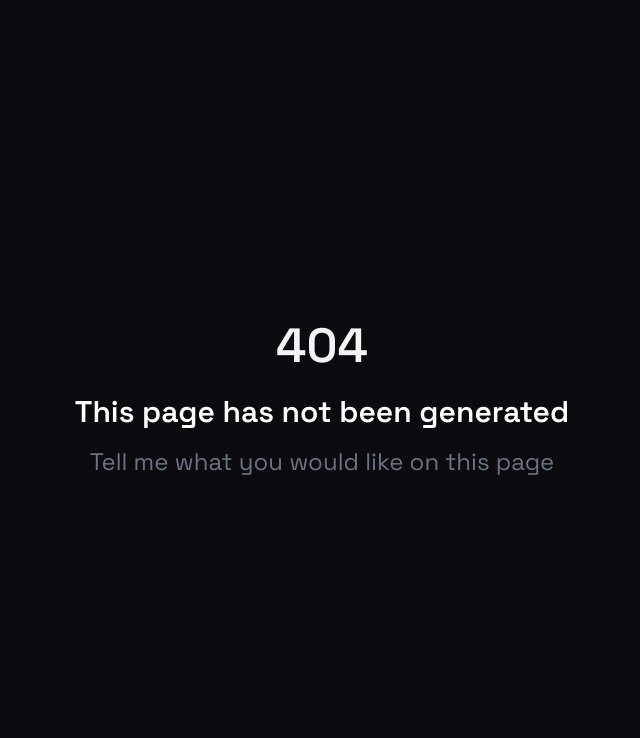
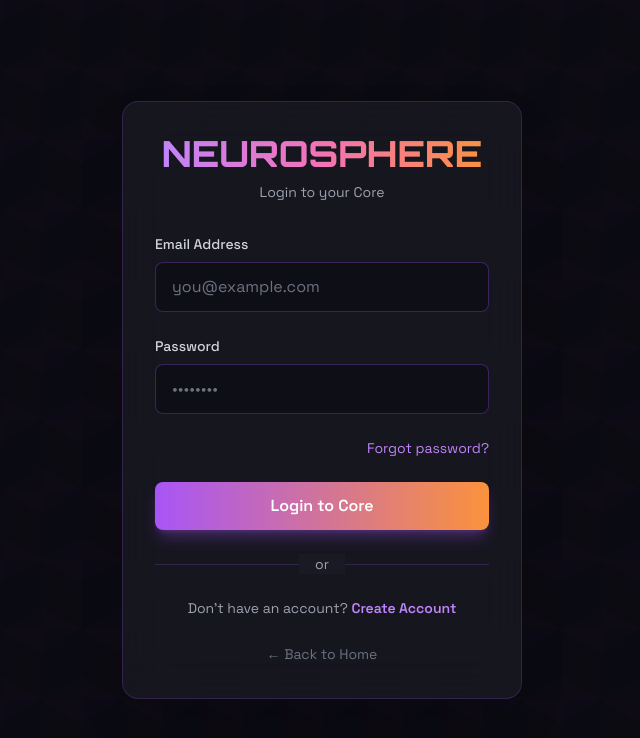
Before and after one commit to trpl333/neurospherevoice-ui, a React (Vite) app: page /login in a window 1280 px wide. Before the commit this address had no page. Shown: the top 738 px of the page, without its empty margins (318-958 px from the left). Built offline with nearby package versions, Linux system fonts and the light colour scheme.

Commit message:
Add files via upload

```diff
--- a/src/pages/landing/page.tsx
+++ b/src/pages/landing/page.tsx
@@ -39,6 +39,10 @@ export default function LandingPortal() {
   }, []);
 
   const handleEnter = () => {
+    navigate("/home");
+  };
+
+  const handleSkip = () => {
     navigate("/home");
   };
 
@@ -264,6 +268,19 @@ export default function LandingPortal() {
       {/* Main Content Container */}
       <div className="flex flex-col items-center justify-center px-6 w-full">
 
+        {/* Skip Animation Link - Above Orb */}
+        <button
+          onClick={handleSkip}
+          className="mb-8 text-gray-400 hover:text-white transition-colors duration-300 text-sm tracking-wider uppercase cursor-pointer z-50 relative"
+          style={{
+            fontFamily: 'Space Grotesk, sans-serif',
+            textDecoration: 'underline',
+            textUnderlineOffset: '4px'
+          }}
+        >
+          Skip Animation
+        </button>
+
         {/* Orb Container - Always visible and centered */}
         <div
           className="relative cursor-pointer group z-10 flex flex-col items-center"
--- a/src/pages/login/page.tsx
+++ b/src/pages/login/page.tsx
@@ -1,304 +1,136 @@
-import { useState } from "react";
-import { useNavigate } from "react-router-dom";
+import { useState } from 'react';
+import { useNavigate } from 'react-router-dom';
 
 export default function Login() {
   const navigate = useNavigate();
-  const [email, setEmail] = useState("");
-  const [password, setPassword] = useState("");
-  const [rememberMe, setRememberMe] = useState(false);
+  const [email, setEmail] = useState('');
+  const [password, setPassword] = useState('');
   const [isLoading, setIsLoading] = useState(false);
-  const [errorMessage, setErrorMessage] = useState("");
 
   const handleLogin = async (e: React.FormEvent) => {
     e.preventDefault();
     setIsLoading(true);
-    setErrorMessage("");
 
-    try {
-      const res = await fetch("https://app.neurospherevoiceai.com/api/auth/login", {
-        method: "POST",
-        headers: { "Content-Type": "application/json" },
-        body: JSON.stringify({ email, password })
-      });
+    // Simulate login - store customer ID
+    setTimeout(() => {
+      // Store customer ID in localStorage
+      const customerId = `customer_${Date.now()}`;
+      localStorage.setItem('customerId', customerId);
+      localStorage.setItem('userEmail', email);
 
-      const data = await res.json();
-
-      if (!res.ok) {
-        setErrorMessage(data.message || `Login failed: ${res.status} ${res.statusText}`);
       setIsLoading(false);
-        return;
-      }
-
-      // Store credentials
-      const storage = rememberMe ? localStorage : sessionStorage;
-      storage.setItem("authToken", data.token);
-      storage.setItem("customerId", data.customer_id);
-      storage.setItem("userEmail", email);
-      storage.setItem("userRole", data.role || "user");
-
-      // Navigate to dashboard
-      navigate("/dashboard");
-    } catch (error) {
-      console.error("Login error:", error);
-      setErrorMessage(`Connection error: ${error instanceof Error ? error.message : "Unable to reach server"}`);
-      setIsLoading(false);
-    }
-  };
-
-  // Temporary bypass function for testing
-  const handleBypassLogin = () => {
-    // Set fake credentials for testing
-    localStorage.setItem("authToken", "demo-token-12345");
-    localStorage.setItem("customerId", "demo-customer");
-    localStorage.setItem("userEmail", "demo@neurosphere.com");
-    localStorage.setItem("userRole", "admin");
-
-    // Navigate to dashboard
-    navigate("/dashboard");
+      navigate('/dashboard');
+    }, 1000);
   };
 
   return (
     <div className="min-h-screen w-full bg-[#0a0a12] text-white relative overflow-hidden flex items-center justify-center">
       {/* Background */}
-      <div className="absolute inset-0 hex-grid opacity-20"></div>
-
-      {/* Floating Particles */}
-      <div className="absolute inset-0 overflow-hidden pointer-events-none">
-        {[...Array(20)].map((_, i) => (
-          <div
-            key={i}
-            className="particle absolute w-1 h-1 bg-purple-400 rounded-full opacity-40"
-            style={{
-              left: `${Math.random() * 100}%`,
-              top: `${Math.random() * 100}%`,
-              animation: `float ${5 + Math.random() * 10}s infinite ease-in-out`,
-              animationDelay: `${Math.random() * 5}s`
-            }}
-          />
-        ))}
-      </div>
+      <div className="absolute inset-0 hex-grid opacity-30"></div>
 
       {/* Login Card */}
-      <div className="relative z-10 w-full max-w-md mx-4">
-        {/* Back Button */}
-        <button
-          onClick={() => navigate("/home")}
-          className="mb-6 flex items-center gap-2 text-purple-400 hover:text-orange-400 transition-colors cursor-pointer whitespace-nowrap"
-          style={{ fontFamily: "'Space Grotesk', sans-serif" }}
-        >
-          <i className="ri-arrow-left-line"></i>
-          <span>Back to Home</span>
-        </button>
-
-        <div
-          className="p-8 rounded-2xl backdrop-blur-xl relative overflow-hidden"
-          style={{
-            background: "rgba(20, 20, 30, 0.85)",
-            border: "1px solid rgba(138, 43, 226, 0.3)",
-            boxShadow: "0 8px 32px rgba(138, 43, 226, 0.2), 0 0 80px rgba(255, 106, 0, 0.1)"
-          }}
-        >
-          {/* Gradient Overlay */}
-          <div
-            className="absolute top-0 left-0 right-0 h-1 rounded-t-2xl"
-            style={{
-              background: "linear-gradient(90deg, #8a2be2, #ff6a00)",
-              boxShadow: "0 0 20px rgba(138, 43, 226, 0.5)"
-            }}
-          />
-
+      <div className="relative z-10 w-full max-w-md px-6">
+        <div className="bg-[#1a1a24]/80 backdrop-blur-xl rounded-2xl border border-purple-500/20 p-8 shadow-2xl">
           {/* Logo/Title */}
           <div className="text-center mb-8">
             <h1
-              className="text-4xl font-bold mb-2"
-              style={{
-                fontFamily: "'Orbitron', sans-serif",
-                background: "linear-gradient(135deg, #8a2be2 0%, #ff6a00 100%)",
-                WebkitBackgroundClip: "text",
-                WebkitTextFillColor: "transparent",
-                filter: "drop-shadow(0 0 10px rgba(138, 43, 226, 0.3))"
-              }}
+              className="text-4xl font-extrabold bg-gradient-to-r from-purple-400 via-pink-400 to-orange-400 bg-clip-text text-transparent mb-2"
+              style={{ fontFamily: 'Orbitron, sans-serif' }}
             >
               NEUROSPHERE
             </h1>
-            <p className="text-gray-400 text-sm" style={{ fontFamily: "'Space Grotesk', sans-serif" }}>
-              Access the Core System
-            </p>
+            <p className="text-gray-400 text-sm">Login to your Core</p>
           </div>
 
-          {/* Error Message */}
-          {errorMessage && (
-            <div className="mb-6 p-4 rounded-lg bg-red-500/10 border border-red-500/30 flex items-start gap-3">
-              <i className="ri-error-warning-line text-red-400 text-xl flex-shrink-0 mt-0.5"></i>
-              <div className="flex-1">
-                <p className="text-red-400 text-sm" style={{ fontFamily: "'Space Grotesk', sans-serif" }}>
-                  {errorMessage}
-                </p>
-              </div>
-            </div>
-          )}
-
           {/* Login Form */}
-          <form onSubmit={handleLogin} className="space-y-5">
-            {/* Email Field */}
+          <form onSubmit={handleLogin} className="space-y-6">
+            {/* Email Input */}
             <div>
-              <label className="block text-sm font-medium text-gray-300 mb-2" style={{ fontFamily: "'Space Grotesk', sans-serif" }}>
+              <label htmlFor="email" className="block text-sm font-medium text-gray-300 mb-2">
                 Email Address
               </label>
-              <div className="relative">
               <input
+                id="email"
                 type="email"
                 value={email}
                 onChange={(e) => setEmail(e.target.value)}
-                  placeholder="admin@theinsurancedoctors.com"
                 required
-                  disabled={isLoading}
-                  className="w-full px-4 py-3 pl-11 bg-[#0d0d12] border rounded-lg text-white focus:outline-none transition-all duration-300 disabled:opacity-50 disabled:cursor-not-allowed"
-                  style={{
-                    borderColor: "rgba(138, 43, 226, 0.3)",
-                    fontFamily: "'Space Grotesk', sans-serif"
-                  }}
-                  onFocus={(e) => (e.target as HTMLElement).style.borderColor = "#8a2be2"}
-                  onBlur={(e) => (e.target as HTMLElement).style.borderColor = "rgba(138, 43, 226, 0.3)"}
+                className="w-full px-4 py-3 bg-[#0a0a12]/60 border border-purple-500/30 rounded-lg text-white placeholder-gray-500 focus:outline-none focus:border-purple-500/60 focus:ring-2 focus:ring-purple-500/20 transition-all"
+                placeholder="you@example.com"
               />
-                <i className="ri-mail-line absolute left-4 top-1/2 -translate-y-1/2 text-purple-400"></i>
-              </div>
             </div>
 
-            {/* Password Field */}
+            {/* Password Input */}
             <div>
-              <label className="block text-sm font-medium text-gray-300 mb-2" style={{ fontFamily: "'Space Grotesk', sans-serif" }}>
+              <label htmlFor="password" className="block text-sm font-medium text-gray-300 mb-2">
                 Password
               </label>
-              <div className="relative">
               <input
+                id="password"
                 type="password"
                 value={password}
                 onChange={(e) => setPassword(e.target.value)}
-                  placeholder="••••••••••••"
                 required
-                  disabled={isLoading}
-                  className="w-full px-4 py-3 pl-11 bg-[#0d0d12] border rounded-lg text-white focus:outline-none transition-all duration-300 disabled:opacity-50 disabled:cursor-not-allowed"
-                  style={{
-                    borderColor: "rgba(138, 43, 226, 0.3)",
-                    fontFamily: "'Space Grotesk', sans-serif"
-                  }}
-                  onFocus={(e) => (e.target as HTMLElement).style.borderColor = "#8a2be2"}
-                  onBlur={(e) => (e.target as HTMLElement).style.borderColor = "rgba(138, 43, 226, 0.3)"}
+                className="w-full px-4 py-3 bg-[#0a0a12]/60 border border-purple-500/30 rounded-lg text-white placeholder-gray-500 focus:outline-none focus:border-purple-500/60 focus:ring-2 focus:ring-purple-500/20 transition-all"
+                placeholder="••••••••"
               />
-                <i className="ri-lock-line absolute left-4 top-1/2 -translate-y-1/2 text-purple-400"></i>
-              </div>
             </div>
 
-            {/* Remember Me & Forgot Password */}
-            <div className="flex items-center justify-between">
-              <label className="flex items-center gap-2 cursor-pointer">
-                <input
-                  type="checkbox"
-                  checked={rememberMe}
-                  onChange={(e) => setRememberMe(e.target.checked)}
-                  disabled={isLoading}
-                  className="w-4 h-4 rounded border-purple-500 bg-[#0d0d12] text-purple-600 focus:ring-purple-500 focus:ring-offset-0 cursor-pointer disabled:opacity-50 disabled:cursor-not-allowed"
-                />
-                <span className="text-sm text-gray-400" style={{ fontFamily: "'Space Grotesk', sans-serif" }}>
-                  Remember me
-                </span>
-              </label>
-              <a
-                href="#"
-                className="text-sm text-purple-400 hover:text-orange-400 transition-colors whitespace-nowrap"
-                style={{ fontFamily: "'Space Grotesk', sans-serif" }}
+            {/* Forgot Password Link */}
+            <div className="flex justify-end">
+              <button
+                type="button"
+                className="text-sm text-purple-400 hover:text-purple-300 transition-colors cursor-pointer"
               >
                 Forgot password?
-              </a>
+              </button>
             </div>
 
             {/* Login Button */}
             <button
               type="submit"
               disabled={isLoading}
-              className="w-full py-3 rounded-lg font-semibold transition-all duration-300 flex items-center justify-center gap-2 disabled:opacity-50 disabled:cursor-not-allowed hover:scale-[1.02] whitespace-nowrap cursor-pointer"
-              style={{
-                background: isLoading ? "rgba(138, 43, 226, 0.5)" : "linear-gradient(135deg, #8a2be2 0%, #ff6a00 100%)",
-                boxShadow: isLoading ? "none" : "0 4px 20px rgba(138, 43, 226, 0.4)",
-                fontFamily: "'Space Grotesk', sans-serif"
-              }}
+              className="w-full px-6 py-3 rounded-lg bg-gradient-to-r from-purple-500 to-orange-400 hover:from-purple-600 hover:to-orange-500 transition-all duration-300 text-white font-semibold shadow-lg shadow-purple-500/30 hover:shadow-purple-500/50 hover:scale-105 whitespace-nowrap cursor-pointer disabled:opacity-50 disabled:cursor-not-allowed disabled:hover:scale-100"
+              style={{ fontFamily: 'Space Grotesk, sans-serif' }}
             >
-              {isLoading ? (
-                <>
-                  <i className="ri-loader-4-line animate-spin"></i>
-                  <span>Authenticating...</span>
-                </>
-              ) : (
-                <>
-                  <i className="ri-login-box-line"></i>
-                  <span>Sign In</span>
-                </>
-              )}
-            </button>
-
-            {/* TEMPORARY: Bypass Button for Testing */}
-            <button
-              type="button"
-              onClick={handleBypassLogin}
-              className="w-full py-3 rounded-lg font-semibold transition-all duration-300 flex items-center justify-center gap-2 hover:scale-[1.02] whitespace-nowrap cursor-pointer border-2"
-              style={{
-                background: "rgba(255, 106, 0, 0.1)",
-                borderColor: "rgba(255, 106, 0, 0.5)",
-                color: "#ff6a00",
-                fontFamily: "'Space Grotesk', sans-serif"
-              }}
-            >
-              <i className="ri-eye-line"></i>
-              <span>View Dashboard (Demo Mode)</span>
+              {isLoading ? 'Logging in...' : 'Login to Core'}
             </button>
           </form>
 
           {/* Divider */}
           <div className="relative my-6">
             <div className="absolute inset-0 flex items-center">
-              <div className="w-full border-t" style={{ borderColor: "rgba(138, 43, 226, 0.2)" }}></div>
+              <div className="w-full border-t border-purple-500/20"></div>
             </div>
-            <div className="relative flex justify-center text-xs">
-              <span className="px-2 bg-[#14141e] text-gray-500" style={{ fontFamily: "'Space Grotesk', sans-serif" }}>
-                Or continue with
-              </span>
+            <div className="relative flex justify-center text-sm">
+              <span className="px-4 bg-[#1a1a24] text-gray-400">or</span>
             </div>
           </div>
 
-          {/* Social Login Buttons */}
-          <div className="grid grid-cols-2 gap-3">
+          {/* Register Link */}
+          <div className="text-center">
+            <p className="text-gray-400 text-sm">
+              Don't have an account?{' '}
               <button
                 type="button"
-              className="py-2.5 rounded-lg border transition-all duration-300 flex items-center justify-center gap-2 hover:bg-purple-600/10 whitespace-nowrap cursor-pointer"
-              style={{
-                borderColor: "rgba(138, 43, 226, 0.3)",
-                fontFamily: "'Space Grotesk', sans-serif"
-              }}
+                onClick={() => navigate('/register')}
+                className="text-purple-400 hover:text-purple-300 font-semibold transition-colors cursor-pointer"
               >
-              <i className="ri-google-fill text-lg"></i>
-              <span className="text-sm">Google</span>
+                Create Account
               </button>
+            </p>
+          </div>
+
+          {/* Back to Home */}
+          <div className="text-center mt-6">
             <button
               type="button"
-              className="py-2.5 rounded-lg border transition-all duration-300 flex items-center justify-center gap-2 hover:bg-purple-600/10 whitespace-nowrap cursor-pointer"
-              style={{
-                borderColor: "rgba(138, 43, 226, 0.3)",
-                fontFamily: "'Space Grotesk', sans-serif"
-              }}
+              onClick={() => navigate('/home')}
+              className="text-gray-500 hover:text-gray-300 text-sm transition-colors cursor-pointer"
             >
-              <i className="ri-github-fill text-lg"></i>
-              <span className="text-sm">GitHub</span>
+              ← Back to Home
             </button>
           </div>
-
-          {/* Sign Up Link */}
-          <p className="text-center text-sm text-gray-400 mt-6" style={{ fontFamily: "'Space Grotesk', sans-serif" }}>
-            Don't have an account?{" "}
-            <a href="#" className="text-purple-400 hover:text-orange-400 transition-colors font-medium">
-              Sign up
-            </a>
-          </p>
         </div>
       </div>
 
@@ -314,17 +146,6 @@ export default function Login() {
           background-size: 80px 140px;
           background-position: 0 0, 0 0, 40px 70px, 40px 70px, 0 0, 40px 70px;
         }
-
-        @keyframes float {
-          0%, 100% {
-            transform: translateY(0) translateX(0);
-            opacity: 0.3;
-          }
-          50% {
-            transform: translateY(-20px) translateX(10px);
-            opacity: 0.6;
-          }
-        }
       `}</style>
     </div>
   );
--- a/src/router/config.tsx
+++ b/src/router/config.tsx
@@ -5,11 +5,16 @@ import LandingPortal from "../pages/landing/page";
 import Dashboard from "../pages/dashboard/page";
 import UserMemories from "../pages/user-memories/page";
 import AISettings from "../pages/ai-settings/page";
+import Login from "../pages/login/page";
 
 const routes: RouteObject[] = [
   {
     path: "/",
     element: <LandingPortal />,
+  },
+  {
+    path: "/login",
+    element: <Login />,
   },
   {
     path: "/dashboard",
```
Lines whose indentation alone changed are shown as unchanged.
